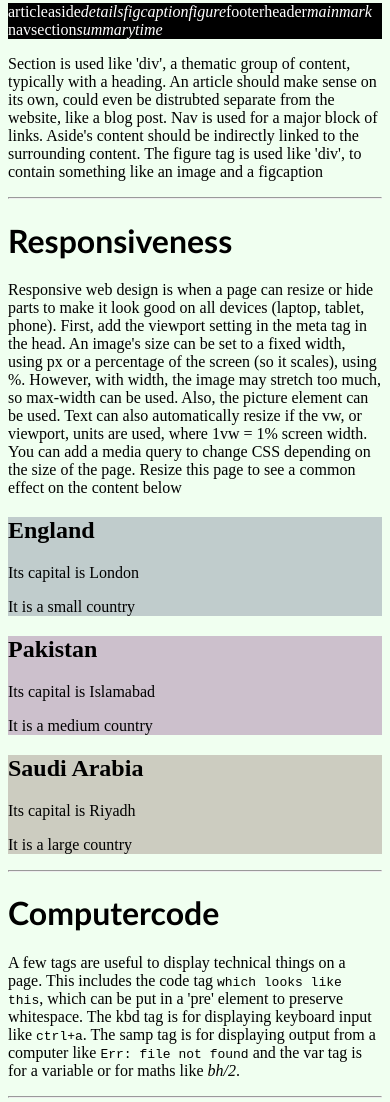
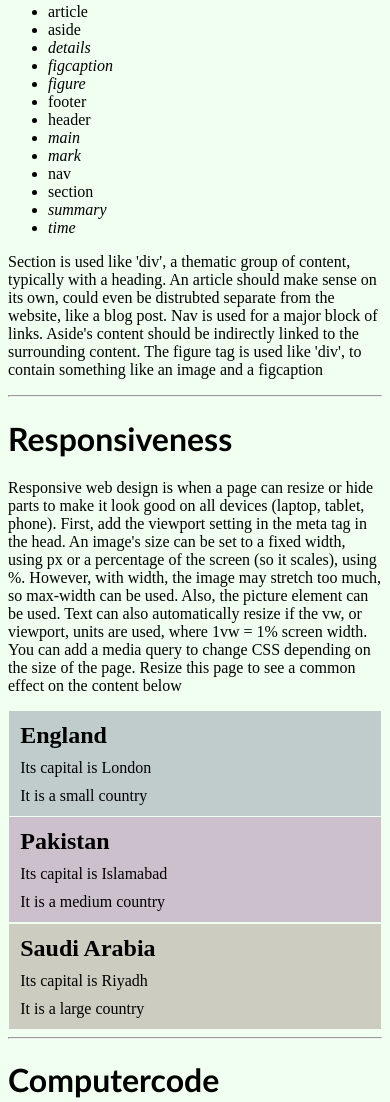
Before and after one commit to Ibyst/Website-Tutorial, a plain HTML site: page index.htm in a window 390 px wide. Shown: the part 9637-10739 px from the top of the page. Drawn offline with Linux system fonts and the light colour scheme.

Commit message:
12.5th commit

```diff
--- a/styles.css
+++ b/styles.css
@@ -34,7 +34,7 @@ tr:nth-child(even):hover{
     background-color:rgb(20, 20, 20);
 }
 
-ul{
+.navmenu ul{
     list-style-type: none;
     background-color: black;
     color:white;
@@ -43,27 +43,48 @@ ul{
     margin:0px;
     padding:0px;
 }
-ul li{
+.navmenu ul li{
     float:left
 }
 
-ul li p{
+.navmenu ul li p{
     display: block;
     padding-left:10px;
     padding-right:10px;
 }
 
-ul li:hover{
+.navmenu ul li:hover{
     background-color:#101010;
 }
 
-div.Countries{
+.Countries{
     display:flex;
 }
-div.Countries div{
+.Countries div{
     width:33%;
     margin-left:0.33%;
 }
-div.Countries div h2, div.Countries div p{
+.Countries div h2, .Countries div p{
     margin:10px;
 }
+
+.responsive{
+    display:flex;
+}
+.responsive div{
+    width:33%;
+    margin-left:0.33%;
+}
+.responsive div h2, .responsive div p{
+    margin:10px;
+}
+@media screen and (max-width: 800px){
+    .responsive{
+        display:block;
+    }
+    .responsive div{
+        width:99%;
+        margin:0.33%;
+        padding:1px;
+    }
+}
```
